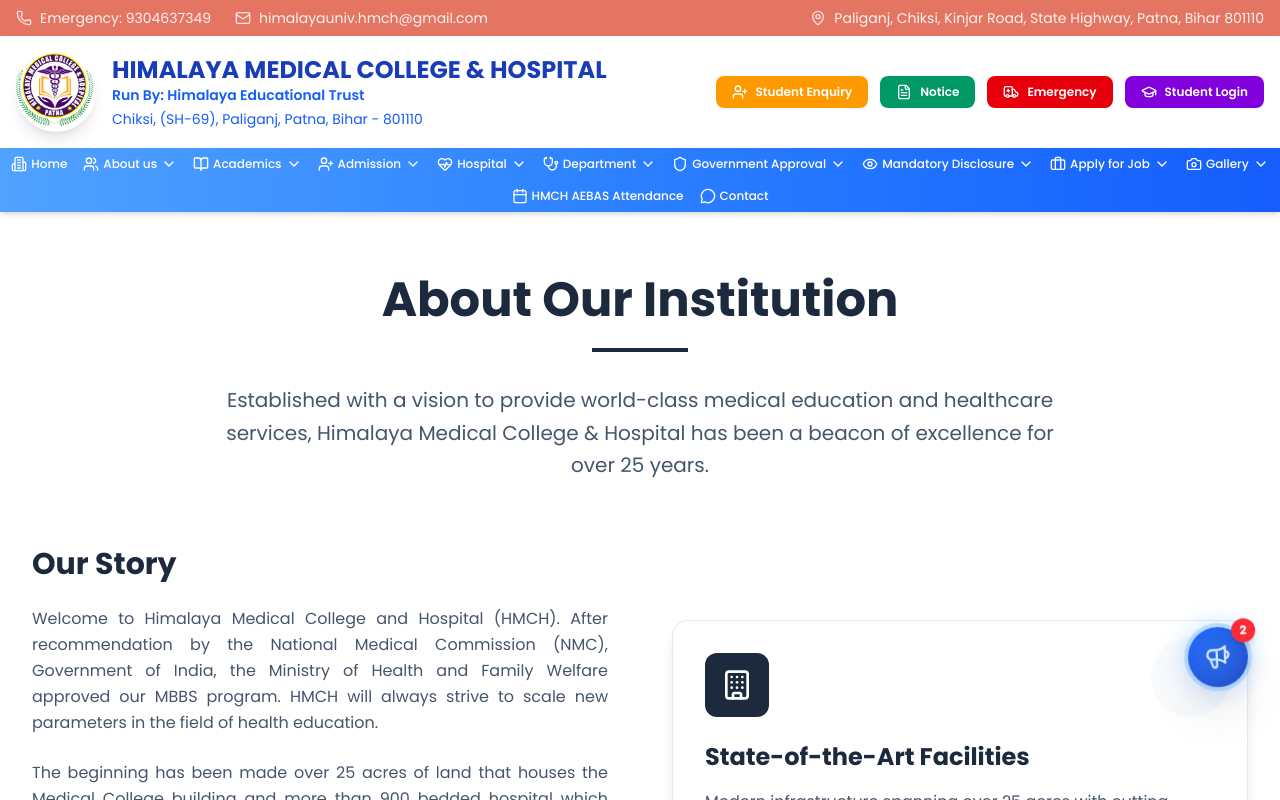
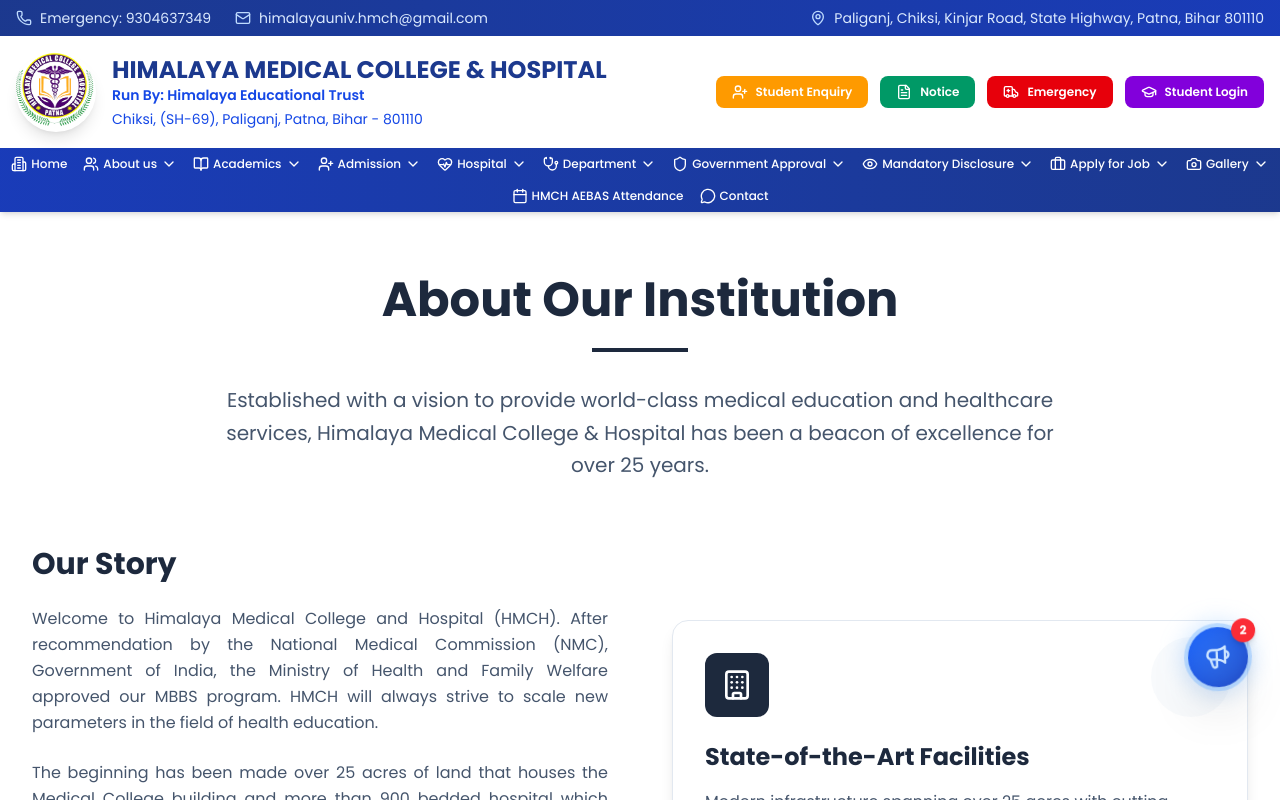
Before and after one commit to prashant0612/hospital-website, a Next.js app: page / in a window 1280 px wide. Shown: the top 800 px of the page. Built offline with nearby package versions, Linux system fonts and the light colour scheme.

Commit message:
initial commit

```diff
--- a/src/app/Component/Header.jsx
+++ b/src/app/Component/Header.jsx
@@ -219,28 +219,25 @@
   return (
     <div className="relative">
       {/* Top Contact Bar */}
-      <div className="bg-[#e37562] text-white py-2 px-4 shadow-sm hidden lg:block">
+      <div className="bg-gradient-to-r from-blue-900 to-blue-800 text-white py-2 px-4 shadow-sm hidden lg:block">
         <div className="max-w-7xl mx-auto flex flex-col md:flex-row justify-between items-center text-sm">
-          {/* Left Section */}
           <div className="flex flex-col md:flex-row items-center space-y-1 md:space-y-0 md:space-x-6">
             <div className="flex items-center space-x-2">
-              <Phone className="w-4 h-4 text-white/80" />
-              <span className="text-white/90 text-xs md:text-sm">
+              <Phone className="w-4 h-4 text-blue-200" />
+              <span className="text-blue-100 text-xs md:text-sm">
                 Emergency: 9304637349
               </span>
             </div>
             <div className="flex items-center space-x-2">
-              <Mail className="w-4 h-4 text-white/80" />
-              <span className="text-white/90 text-xs md:text-sm">
+              <Mail className="w-4 h-4 text-blue-200" />
+              <span className="text-blue-100 text-xs md:text-sm">
                 himalayauniv.hmch@gmail.com
               </span>
             </div>
           </div>
-
-          {/* Right Section */}
           <div className="flex items-center space-x-2 mt-1 md:mt-0">
-            <MapPin className="w-4 h-4 text-white/80" />
-            <span className="text-white/90 text-xs md:text-sm">
+            <MapPin className="w-4 h-4 text-blue-200" />
+            <span className="text-blue-100 text-xs md:text-sm">
               Paliganj, Chiksi, Kinjar Road, State Highway, Patna, Bihar 801110
             </span>
           </div>
@@ -248,7 +245,7 @@
       </div>
 
       {/* Main Header */}
-     <header
+      <header
         className={`bg-white shadow-md transition-all duration-300 ${
           isSticky
             ? "fixed top-0 left-0 right-0 z-40 shadow-xl animate-dropIn"
@@ -260,7 +257,7 @@
             {/* Mobile Menu Button - Left Side */}
             <button
               onClick={toggleMobileMenu}
-              className="lg:hidden p-2 rounded-md text-blue-600 hover:bg-blue-50 transition-colors duration-200"
+              className="lg:hidden p-2 rounded-md text-blue-800 hover:bg-blue-50 transition-colors duration-200"
             >
               {isMobileMenuOpen ? (
                 <X className="w-6 h-6" />
@@ -295,10 +292,10 @@
                 </div>
               </div>
               <div>
-                <h1 className="text-xl lg:text-2xl font-bold text-blue-800 leading-tight">
+                <h1 className="text-xl lg:text-2xl font-bold text-blue-900 leading-tight">
                   HIMALAYA MEDICAL COLLEGE & HOSPITAL
                 </h1>
-                <div className="text-blue-600 text-xs lg:text-sm space-y-1">
+                <div className="text-blue-700 text-xs lg:text-sm space-y-1">
                   <p className="font-semibold">
                     Run By: Himalaya Educational Trust
                   </p>
@@ -324,10 +321,10 @@
 
           {/* Mobile College Info */}
           <div className="lg:hidden mt-1 text-center pb-2">
-            <h1 className="text-base sm:text-lg font-bold text-blue-800 leading-tight">
+            <h1 className="text-base sm:text-lg font-bold text-blue-900 leading-tight">
               HIMALAYA MEDICAL COLLEGE & HOSPITAL
             </h1>
-            <div className="text-blue-600 text-xs mt-1 space-y-1">
+            <div className="text-blue-700 text-xs mt-1 space-y-1">
               <p className="font-semibold">
                 Run By: Himalaya Educational Trust
               </p>
@@ -337,7 +334,7 @@
 
         {/* Navigation Menu */}
         <nav
-          className={`bg-gradient-to-r from-blue-400 via-blue-500 to-blue-600 text-white ${
+          className={`bg-gradient-to-r from-blue-800 to-blue-900 text-white ${
             isSticky ? "shadow-lg transition-all ease-in-out duration-200" : ""
           }`}
         >
@@ -348,7 +345,7 @@
                 <div key={index} className="relative group">
                   <a
                     href={item.href}
-                    className="flex items-center text-xs space-x-1 px-2 py-2 hover:bg-blue-500 hover:bg-opacity-80 transition-colors duration-200 font-medium"
+                    className="flex items-center text-xs space-x-1 px-2 py-2 hover:bg-blue-700 transition-colors duration-200 font-medium"
                     onMouseEnter={() =>
                       item.dropdown && setActiveDropdown(item.name)
                     }
@@ -362,7 +359,7 @@
                   {/* Dropdown Menu */}
                   {item.dropdown && activeDropdown === item.name && (
                     <div
-                      className="absolute top-full left-0 bg-white text-gray-800 shadow-xl rounded-b-lg min-w-48 z-50 border-t-4 border-blue-400"
+                      className="absolute top-full left-0 bg-white text-gray-800 shadow-xl rounded-b-lg min-w-48 z-50 border-t-4 border-blue-600"
                       onMouseEnter={() => setActiveDropdown(item.name)}
                       onMouseLeave={() => setActiveDropdown(null)}
                     >
@@ -370,7 +367,7 @@
                         <a
                           key={dropIndex}
                           href="#"
-                          className="px-4 py-3 hover:bg-blue-50 hover:text-blue-600 transition-colors duration-200 border-b border-gray-100 last:border-b-0 text-xs font-medium flex items-center space-x-2"
+                          className="px-4 py-3 hover:bg-blue-50 hover:text-blue-700 transition-colors duration-200 border-b border-gray-100 last:border-b-0 text-xs font-medium flex items-center space-x-2"
                         >
                           {item.name === "Hospital" && dropIndex === 3 ? (
                             <Ambulance className="w-3 h-3" />
@@ -405,7 +402,7 @@
 
                   {/* Menu Content with slide animation */}
                   <motion.div
-                    className="absolute left-0 top-0 h-full w-3/4 max-w-xs bg-gradient-to-b from-blue-500 to-blue-600 shadow-xl"
+                    className="absolute left-0 top-0 h-full w-3/4 max-w-xs bg-blue-900 shadow-xl"
                     initial="hidden"
                     animate="visible"
                     exit="exit"
@@ -418,7 +415,7 @@
                   >
                     <div className="h-full flex flex-col">
                       {/* Menu Header */}
-                      <div className="flex items-center justify-between p-4 border-b border-blue-400 border-opacity-50">
+                      <div className="flex items-center justify-between p-4 border-b border-blue-800">
                         <div className="w-12 h-12 rounded-full flex items-center justify-center shadow-lg bg-white">
                           <img
                             src="/logo.png"
@@ -428,14 +425,14 @@
                         </div>
                         <button
                           onClick={toggleMobileMenu}
-                          className="p-2 rounded-md text-white hover:bg-blue-400 hover:bg-opacity-50 transition-colors duration-200"
+                          className="p-2 rounded-md text-white hover:bg-blue-800 transition-colors duration-200"
                         >
                           <X className="w-6 h-6" />
                         </button>
                       </div>
 
                       {/* Action Buttons */}
-                      <div className="border-b border-blue-400 border-opacity-50 p-4">
+                      <div className="border-b border-blue-700 p-4">
                         <div className="grid grid-cols-2 gap-2">
                           {actionButtons.map((button, index) => (
                             <motion.a
@@ -463,7 +460,7 @@
                             transition={{ delay: index * 0.03 + 0.2 }}
                           >
                             <div
-                              className="flex items-center justify-between px-4 py-3 hover:bg-blue-400 hover:bg-opacity-50 transition-colors duration-200 border-b border-blue-400 border-opacity-30"
+                              className="flex items-center justify-between px-4 py-3 hover:bg-blue-800 transition-colors duration-200 border-b border-blue-800"
                               onClick={() =>
                                 item.dropdown && handleDropdownToggle(item.name)
                               }
@@ -486,7 +483,7 @@
                             {/* Dropdown */}
                             {item.dropdown && activeDropdown === item.name && (
                               <motion.div
-                                className="bg-blue-400 bg-opacity-80 border-l-4 border-blue-200"
+                                className="bg-blue-800 border-l-4 border-blue-400"
                                 initial={{ height: 0, opacity: 0 }}
                                 animate={{ height: "auto", opacity: 1 }}
                                 exit={{ height: 0, opacity: 0 }}
@@ -497,7 +494,7 @@
                                     <motion.a
                                       key={dropIndex}
                                       href="#"
-                                      className="px-8 py-2 text-xs hover:bg-blue-300 hover:bg-opacity-50 transition-colors duration-200 text-blue-50 flex items-center space-x-2"
+                                      className="px-8 py-2 text-xs hover:bg-blue-700 transition-colors duration-200 text-blue-100 flex items-center space-x-2"
                                       initial={{ opacity: 0 }}
                                       animate={{ opacity: 1 }}
                                       transition={{ delay: dropIndex * 0.05 }}
```
